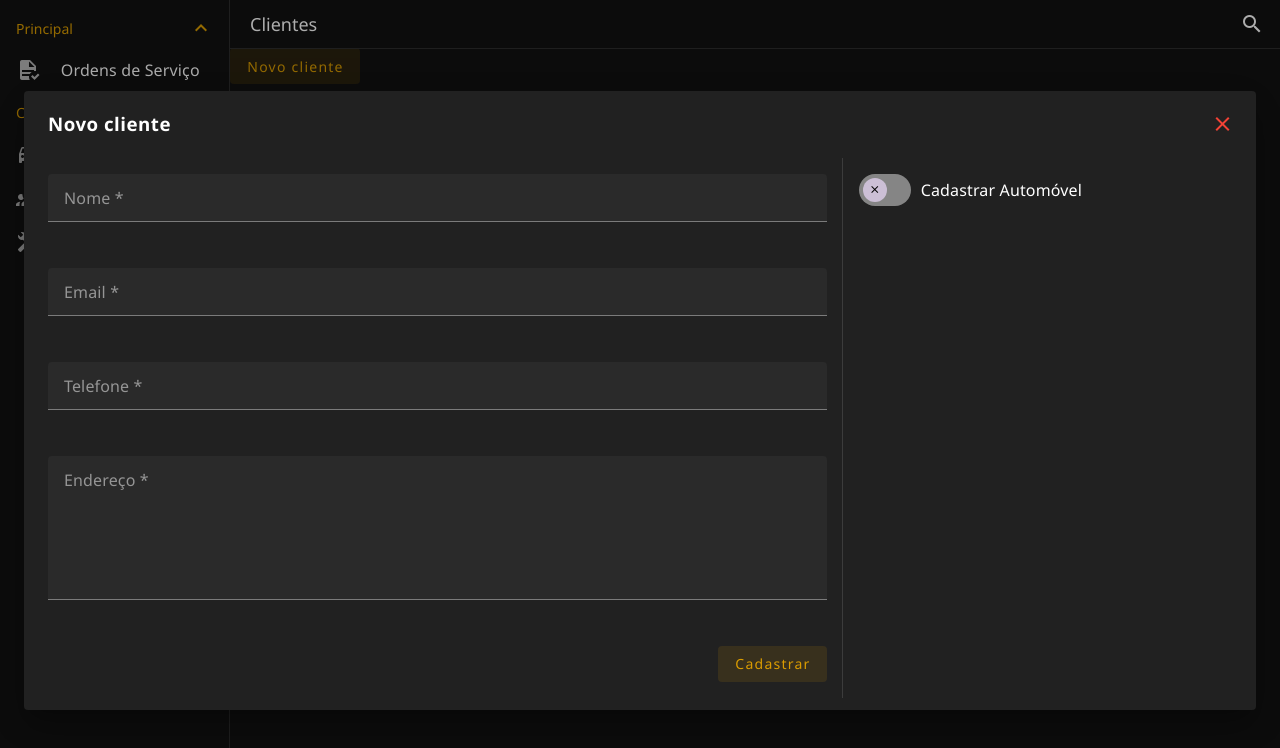
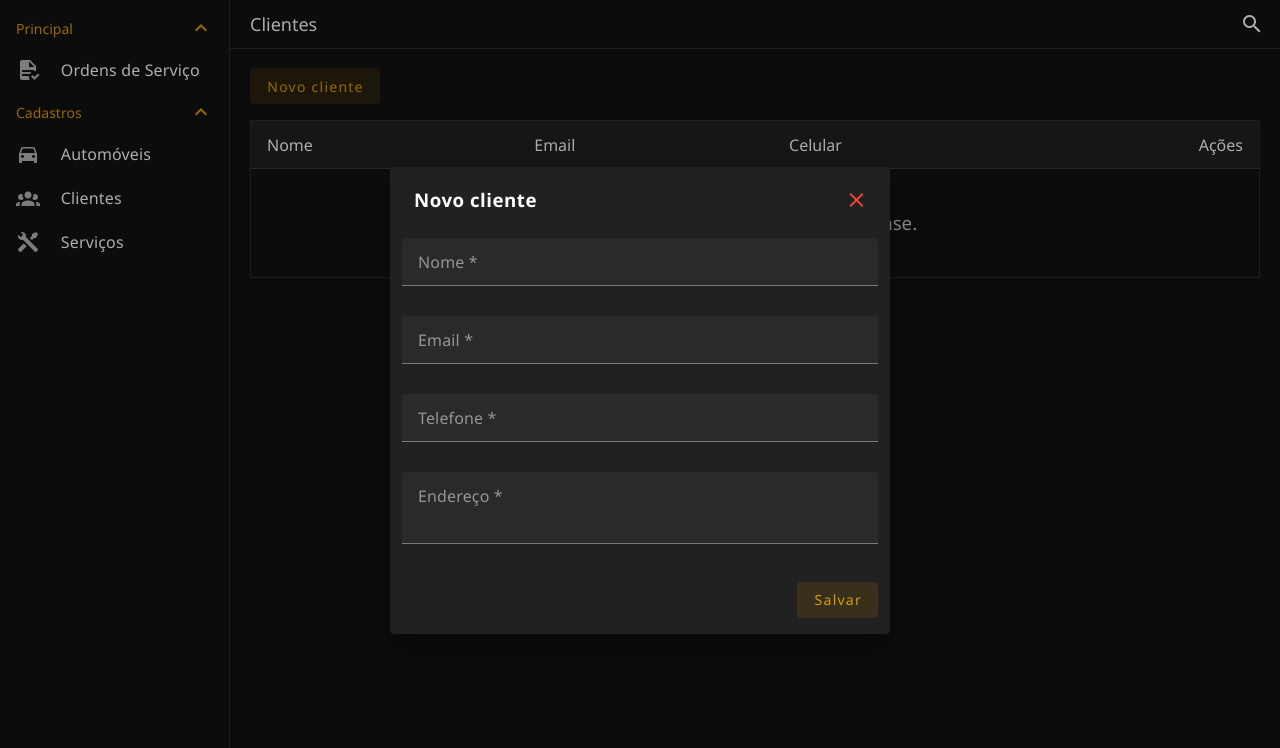
Before and after one commit to berrielucas/Oficina_Platform_Vue, a Vue app: page /clientes/1 in a window 1280 px wide. Both pictures are taken after a click on the button "Novo cliente". Shown: the top 748 px of the page. Built offline with nearby package versions, Linux system fonts and the light colour scheme; no server answers.

Commit message:
:sparkles: feat: complete customer crud

```diff
--- a/src/components/FormCliente.vue
+++ b/src/components/FormCliente.vue
@@ -1,5 +1,5 @@
 <script setup>
-import { ref } from "vue";
+import { reactive, ref } from "vue";
 import { useRoute, useRouter } from "vue-router";
 import { useClientStore } from "@/stores/client";
 
@@ -14,57 +14,71 @@ const props = defineProps({
     required: false,
   },
   id: {
-    type: String,
+    type: Number,
     required: false,
   },
 });
 
-const nome = ref("");
-const email = ref("");
-const telefone = ref("");
-const endereco = ref("");
 
-const newAutomovel = ref(false);
+// Configs
+const nameRouter = "clientes";
+const refId = "id_cliente";
 
+let dataObject = reactive({
+  nome: "",
+  email: "",
+  telefone: "",
+  endereco: ""
+})
+
+
+// Functions
 const editar = () => {
-  router.push({ name: "clientId", params: { idClient: props.id } });
-  const item = store.users.filter((u) => u.id_cliente === props.id)[0];
-  nome.value = item.name;
-  email.value = item.email;
-  telefone.value = item.email;
-  endereco.value = item.email;
-  dialog.value = true;
-};
-
-const actionUser = () => {
-  if (nome.value !== "" && email.value !== "") {
-    if (!route.params.idUser) {
-      store.addUser({
-        id: null,
-        name: name.value.trim(),
-        email: email.value.trim(),
-        dataNasc: dataNasc.value.trim(),
-      });
-    } else {
-      store.editUser({
-        id: route.params.idUser,
-        name: name.value.trim(),
-        email: email.value.trim(),
-        dataNasc: dataNasc.value.trim(),
-      });
-      router.push({ name: "user" });
+  router.push({ name: `${nameRouter}Id`, params: { id: props.id } });
+  const item = store.list.find((i) => i[refId] === props.id);
+  if (item) {
+    dataObject = {
+      ...dataObject,
+      ...item
     }
-    dialog.value = false;
-    cancelUser();
   }
 };
 
-const cancelUser = () => {
-  nome.value = "";
-  email.value = "";
-  telefone.value = "";
-  endereco.value = "";
+const action = () => {
+  if (valid(dataObject)) {
+    if (!route.params.id) {
+      store.create(dataObject);
+    } else {
+      store.update(dataObject, props.id);
+      router.push({ name: nameRouter });
+    }
+    dialog.value = false;
+    cancel();
+  }
 };
+
+const cancel = () => {
+  for (const key in dataObject) {
+    dataObject[key] = "";
+  }
+};
+
+const close = () => {
+  router.push({ name: nameRouter });
+  dialog.value = false;
+}
+
+const valid = (obj) => {
+  for (const key in obj) {
+    if (typeof obj[key] === "string") {
+      obj[key] = obj[key].trim();
+    }
+    if (!obj[key]) {
+      return false;
+    }
+  }
+  return true;
+}
 
 const rule = ref([
   (value) => {
@@ -78,7 +92,7 @@ const rule = ref([
   <v-dialog
     v-model="dialog"
     persistent
-    full-width
+    max-width="500"
     transition="dialog-bottom-transition"
   >
     <template v-slot:activator="{ props: activatorProps }">
@@ -90,7 +104,7 @@ const rule = ref([
         color="#da9c01"
         @click="dialog = true"
         variant="tonal"
-        style="z-index: 101"
+        style="z-index: 150"
       ></v-btn>
       <v-btn
         v-else
@@ -113,10 +127,7 @@ const rule = ref([
             class="text-none rounded-lg"
             icon="mdi-close"
             color="red"
-            @click="
-              router.push({ name: 'clientes' });
-              dialog = false;
-            "
+            @click="close"
             variant="text"
             density="comfortable"
             size="35"
@@ -124,43 +135,41 @@ const rule = ref([
         </v-col>
         <v-form @submit.prevent>
           <v-row dense>
-            <v-col cols="8">
               <!-- Dados do Cliente -->
               <v-col cols="12">
                 <v-text-field
                   placeholder="Nome *"
-                  v-model="nome"
+                  v-model="dataObject.nome"
                   :rules="rule"
                   density="comfortable"
                   single-line
+                  class="mb-2"
                 ></v-text-field>
-              </v-col>
-              <v-col cols="12">
                 <v-text-field
                   placeholder="Email *"
-                  v-model="email"
+                  v-model="dataObject.email"
                   :rules="rule"
                   density="comfortable"
                   single-line
+                  class="mb-2"
                 ></v-text-field>
-              </v-col>
-              <v-col cols="12">
                 <v-text-field
                   placeholder="Telefone *"
-                  v-model="email"
+                  v-model="dataObject.telefone"
                   :rules="rule"
                   density="comfortable"
                   single-line
+                  class="mb-2"
                 ></v-text-field>
-              </v-col>
-              <v-col cols="12">
                 <v-textarea
                   placeholder="Endereço *"
-                  v-model="email"
+                  v-model="dataObject.endereco"
                   :rules="rule"
                   density="comfortable"
                   single-line
                   no-resize
+                  rows="2"
+                  class="mb-2"
                 ></v-textarea>
               </v-col>
 
@@ -169,60 +178,13 @@ const rule = ref([
                 <v-spacer></v-spacer>
                 <v-btn
                   class="text-none"
-                  :text="route.params.idUser ? 'Salvar' : 'Cadastrar'"
+                  :text="route.params.id ? 'Salvar' : 'Cadastrar'"
                   color="#da9c01"
-                  @click="actionUser"
+                  @click="action"
                   type="submit"
                   variant="tonal"
                 ></v-btn>
               </v-col>
-            </v-col>
-            <v-divider vertical></v-divider>
-
-            <!-- Dados do Veículo -->
-            <v-col cols="4">
-              <v-col cols="12" class="py-0">
-                <v-switch
-                  label="Cadastrar Automóvel"
-                  false-icon="mdi-close"
-                  true-icon="mdi-car"
-                  v-model="newAutomovel"
-                  inset
-                  color="#da9c01"
-                  hide-details
-                ></v-switch>
-              </v-col>
-              <v-col cols="12" v-if="newAutomovel">
-                <v-text-field
-                  placeholder="Marca *"
-                  :rules="rule"
-                  density="comfortable"
-                  single-line
-                  class="mb-2"
-                ></v-text-field>
-                <v-text-field
-                  placeholder="Modelo *"
-                  :rules="rule"
-                  density="comfortable"
-                  single-line
-                  class="mb-2"
-                ></v-text-field>
-                <v-text-field
-                  placeholder="Ano *"
-                  :rules="rule"
-                  density="comfortable"
-                  single-line
-                  class="mb-2"
-                ></v-text-field>
-                <v-text-field
-                  placeholder="Placa *"
-                  :rules="rule"
-                  density="comfortable"
-                  single-line
-                  class="mb-2"
-                ></v-text-field>
-              </v-col>
-            </v-col>
           </v-row>
         </v-form>
       </v-card-text>
--- a/src/router/index.js
+++ b/src/router/index.js
@@ -52,9 +52,9 @@ const router = createRouter({
               component: () => import("../views/ClienteView.vue"),
             },
             {
-              path: ":idClient",
-              name: "clientId",
-              component: () => import("../components/FormCliente.vue"),
+              path: ":id",
+              name: "clientesId",
+              component: () => import("../views/ClienteView.vue"),
             },
           ],
         },
--- a/src/views/AppView.vue
+++ b/src/views/AppView.vue
@@ -1,8 +1,12 @@
 <script setup>
-import { onBeforeMount, ref } from "vue";
+import { onBeforeMount, onMounted, ref } from "vue";
 import { RouterLink, RouterView, useRouter } from "vue-router";
+
 import { useAuthStore } from "@/stores/auth";
 const authStore = useAuthStore();
+
+import { useClientStore } from "@/stores/client";
+const storeCliente = useClientStore();
 
 const router = useRouter();
 
@@ -11,6 +15,10 @@ onBeforeMount(() => {
     router.push("/login");
   }
 });
+
+onMounted(() => {
+  storeCliente.findAll()
+})
 
 /**
  * App Bar
--- a/src/views/ClienteView.vue
+++ b/src/views/ClienteView.vue
@@ -1,9 +1,80 @@
 <script setup>
 import FormCliente from "@/components/FormCliente.vue";
+
+import { useClientStore } from "@/stores/client";
+import { computed, reactive, ref } from "vue";
+const store = useClientStore();
+
+// Config
+const refId = ref("id_cliente");
+
+const page = ref(1);
+const itemsPerPage = ref(10);
+const pageCount = computed(() => {
+  return Math.ceil(store.list.length / itemsPerPage.value);
+});
+const config = reactive({
+  headers: [
+    {
+      align: "start",
+      key: "nome",
+      title: "Nome",
+    },
+    { title: "Email", key: "email" },
+    { title: "Celular", key: "telefone" },
+    { title: "Ações", key: "action", align: "end", sortable: false },
+  ],
+});
+
 </script>
 
 <template>
-  <v-container class="mx-5">
+  <div class="pa-5">
     <FormCliente :edit="false" />
-  </v-container>
+    <v-data-table
+        v-model:page="page"
+        :headers="config.headers"
+        :items="store.list"
+        :items-per-page="itemsPerPage"
+        fixed-header
+        style="font-size: 16px; background-color: transparent;"
+        :hover="store.list.length > 0"
+        density="comfortable"
+        class="mt-4 border w-100"
+      >
+        <template v-slot:no-data>
+          <div class="py-10">
+            <h3 class="font-weight-medium opacity-80">Nenhum cliente encontrado na base.</h3>
+          </div>
+        </template>
+
+        <template v-slot:loading>
+          <v-skeleton-loader type="table-row-divider@3"></v-skeleton-loader>
+        </template>
+
+        <template v-slot:item.action="{ item }">
+          <FormCliente :edit="true" :id="item[refId]" />
+          <v-btn
+            @click="store.remove(item[refId])"
+            icon="mdi-trash-can"
+            density="comfortable"
+            class="rounded-lg"
+            size="40"
+            color="red"
+            variant="text"
+          ></v-btn>
+        </template>
+
+        <template v-slot:bottom>
+          <div class="pb-1 pt-2" v-if="store.list.length > itemsPerPage">
+            <v-pagination
+              density="comfortable"
+              style="max-width: 700px; margin-inline: auto"
+              v-model="page"
+              :length="pageCount"
+            ></v-pagination>
+          </div>
+        </template>
+      </v-data-table>
+  </div>
 </template>
```
